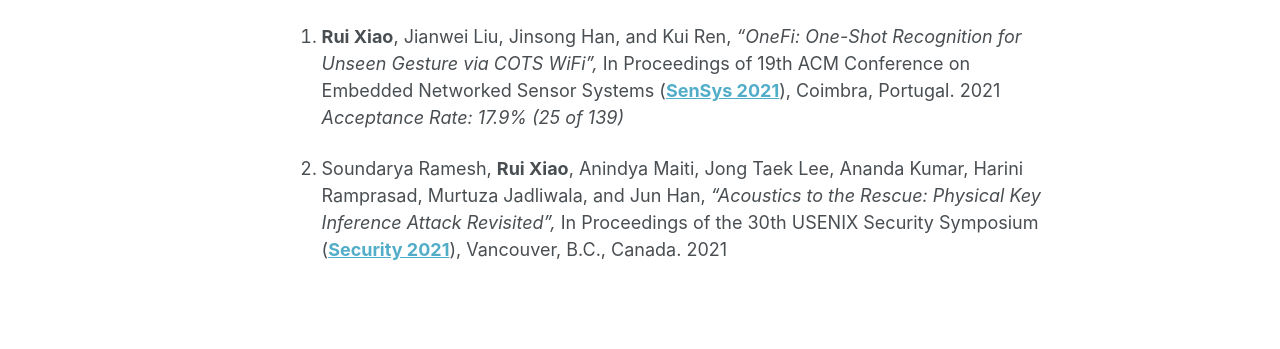
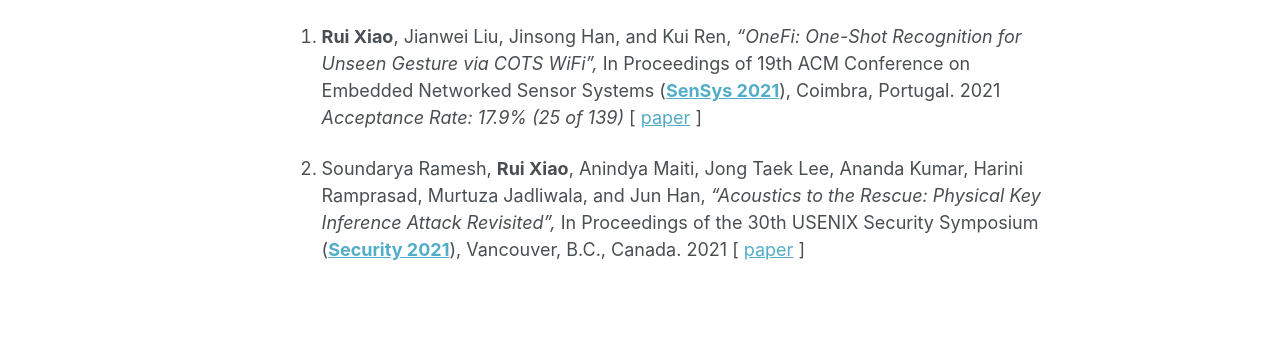
Before and after one commit to ruixiao24/ruixiao24.github.io, a Jekyll site: the page built from _pages/about.md, in a window 1280 px wide and 1115 px high. Shown: the part 640-989 px from the top of the window. Built offline with Jekyll 4.4.1, drawn with Linux system fonts in a browser that asks for light colours.

Commit message:
update pdf

```diff
--- a/_pages/about.md
+++ b/_pages/about.md
@@ -26,9 +26,9 @@
     *"OneFi: One-Shot Recognition for Unseen Gesture via COTS WiFi",*
     In Proceedings of 19th ACM Conference on Embedded Networked Sensor Systems
     (**[SenSys 2021](https://sensys.acm.org/2021/)**), Coimbra, Portugal. 2021
-    *Acceptance Rate: 17.9% (25 of 139)*
+    *Acceptance Rate: 17.9% (25 of 139)* [ [paper](https://ruixiao.github.io/files/rui_onefi.pdf) ]
 
-2. Soundarya Ramesh, **Rui Xiao**, Anindya Maiti, Jong Taek Lee, Ananda Kumar, Harini Ramprasad, Murtuza Jadliwala, and Jun Han,
-  *"Acoustics to the Rescue: Physical Key Inference Attack Revisited",*
-  In Proceedings of the 30th USENIX Security Symposium
-  (**[Security 2021](https://www.usenix.org/conference/usenixsecurity21)**), Vancouver, B.C., Canada. 2021
+1. Soundarya Ramesh, **Rui Xiao**, Anindya Maiti, Jong Taek Lee, Ananda Kumar, Harini Ramprasad, Murtuza Jadliwala, and Jun Han,
+     *"Acoustics to the Rescue: Physical Key Inference Attack Revisited",*
+       In Proceedings of the 30th USENIX Security Symposium
+       (**[Security 2021](https://www.usenix.org/conference/usenixsecurity21)**), Vancouver, B.C., Canada. 2021 [ [paper](https://www.usenix.org/system/files/sec21fall-ramesh.pdf) ]
```
Also changed, not shown: 4 other files.
